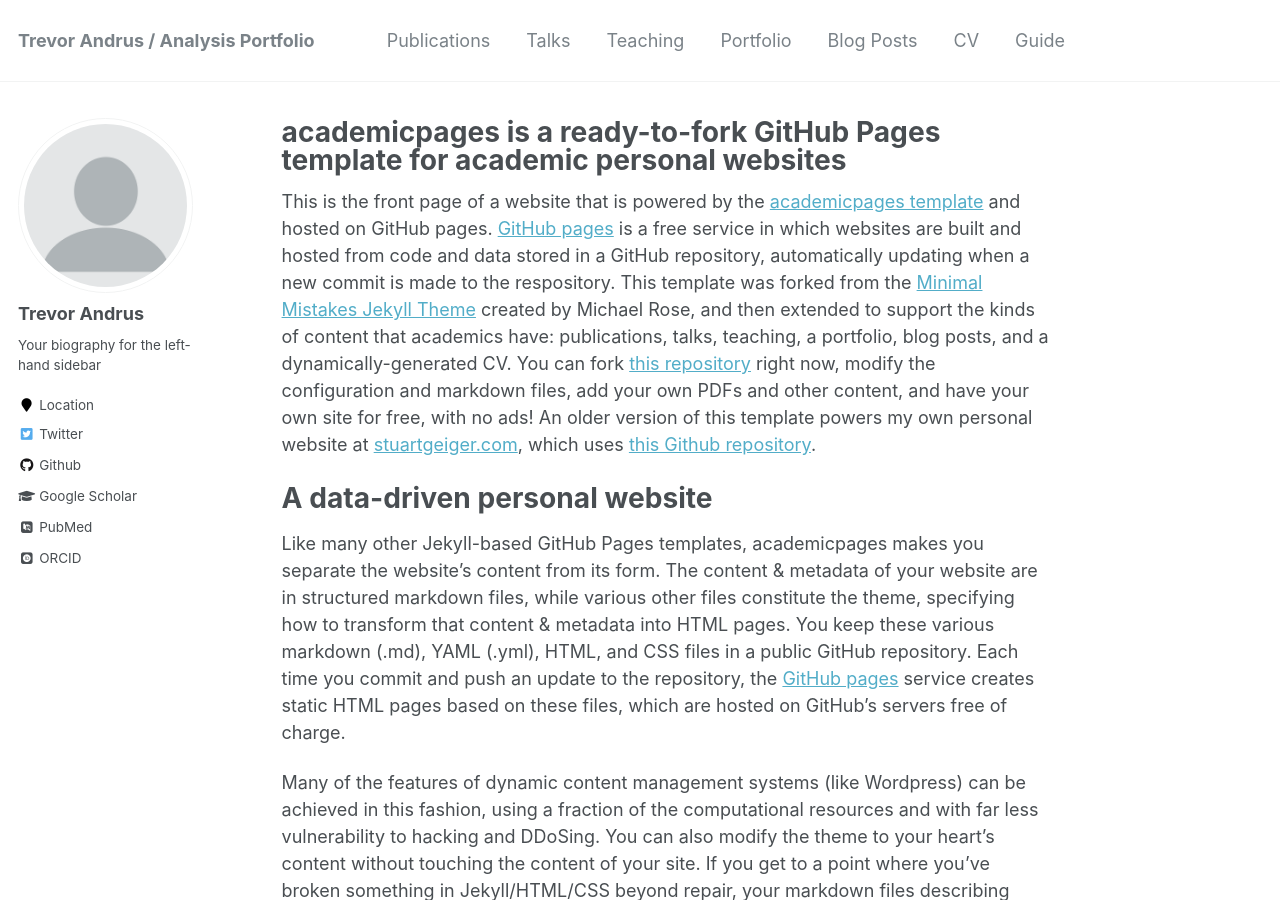
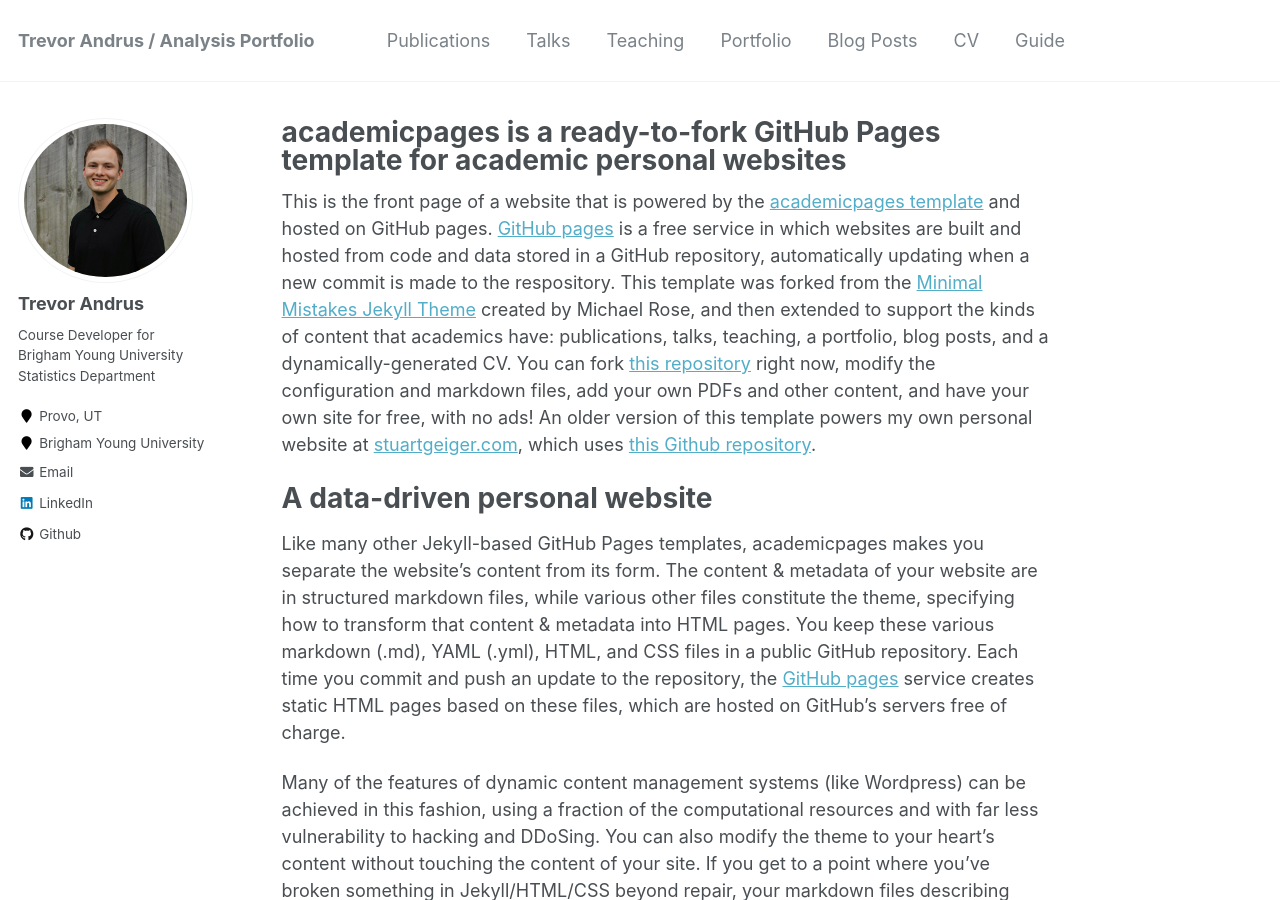
Before and after one commit to Andrustn/Andrustn.github.io, a Jekyll site: the page built from _pages/about.md, in a window 1280 px wide and 900 px high. Built offline with Jekyll 4.4.1, drawn with Linux system fonts in a browser that asks for light colours; some web fonts are replaced.

Commit message:
Update _config.yml

```diff
--- a/_config.yml
+++ b/_config.yml
@@ -81,13 +81,11 @@
 # Site Author
 author:
   name             : "Trevor Andrus"
-  avatar           : "profile.png"
-  bio              : "Your biography for the left-hand sidebar"
-  location         : "Location"
-  employer         :
-  pubmed           : "https://www.ncbi.nlm.nih.gov/pubmed/?term=john+snow"
-  googlescholar    : "http://yourfullgooglescholarurl.com"
-  email            :
+  avatar           : "Head shot copy.jpg"
+  bio              : "Course Developer for Brigham Young University Statistics Department"
+  location         : "Provo, UT"
+  employer         : "Brigham Young University"
+  email            : "Andrus.tn@gmail.com"
   researchgate     :  # example: "https://www.researchgate.net/profile/yourprofile"
   uri              :
   bitbucket        :
@@ -95,24 +93,11 @@
   dribbble         :
   flickr           :
   facebook         :
-  foursquare       :
-  github           : "academicpages"
-  google_plus      :
-  keybase          :
+  github           : "andrustn"
   instagram        :
   impactstory      : #"https://profiles.impactstory.org/u/xxxx-xxxx-xxxx-xxxx"
   lastfm           :
-  linkedin         :
-  orcid            : "http://orcid.org/yourorcidurl"
-  pinterest        :
-  soundcloud       :
-  stackoverflow    : # http://stackoverflow.com/users/123456/username
-  steam            :
-  tumblr           :
-  twitter          : "replacethistwitterhandle"
-  vine             :
-  weibo            :
-  xing             :
+  linkedin         : "https://www.linkedin.com/in/trevor-andrus/"
   youtube          :
   wikipedia        :
 
```
